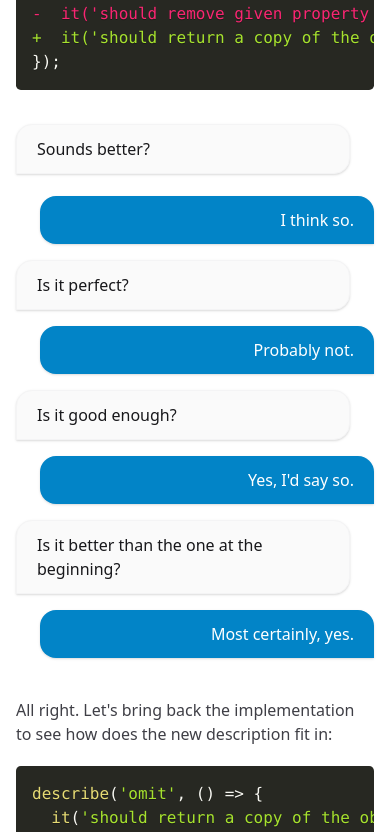
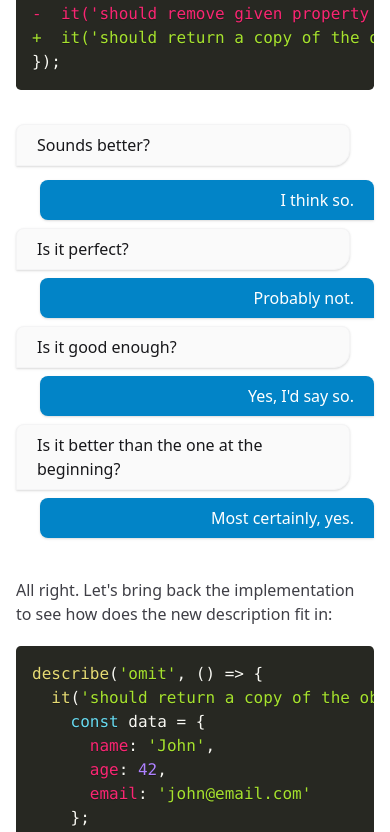
Before and after one commit to smolak/howtotest, a Next.js app: page /implementation-detail-in-tests-description in a window 390 px wide. Shown: the part 2525-3357 px from the top of the page. Built offline with nearby package versions, Linux system fonts and the light colour scheme.

Commit message:
Style conversation for mobile

```diff
--- a/styles/globals.css
+++ b/styles/globals.css
@@ -44,11 +44,33 @@
 
 @layer components {
     .conversation {
-        @apply rounded-lg list-none flex flex-col space-y-4 font-light pl-0;
+        @apply rounded-lg list-none flex flex-col space-y-2 font-light pl-0;
+    }
+
+    @media (max-width: 640px) {
+        .conversation {
+            @apply w-full;
+        }
+    }
+
+    @media (min-width: 1024px) {
+        .conversation {
+            @apply space-y-4;
+        }
+    }
+
+    .conversation > li {
+        @apply py-2 rounded-lg;
+    }
+
+    @media (min-width: 1024px) {
+        .conversation > li {
+            @apply py-3 rounded-2xl;
+        }
     }
 
     .conversation > li, .conversation.starting-me > li, .conversation.starting-you > li:nth-child(odd) {
-        @apply ml-6 mr-0 rounded-2xl rounded-br-none bg-lightBlue-600 px-5 py-3 text-white text-right shadow border-0;
+        @apply ml-6 mr-0 rounded-br-none bg-lightBlue-600 px-5 text-white text-right shadow border-0;
     }
 
     .conversation > li:nth-child(odd), .conversation.starting-me > li:nth-child(odd), .conversation.starting-you > li {
```
